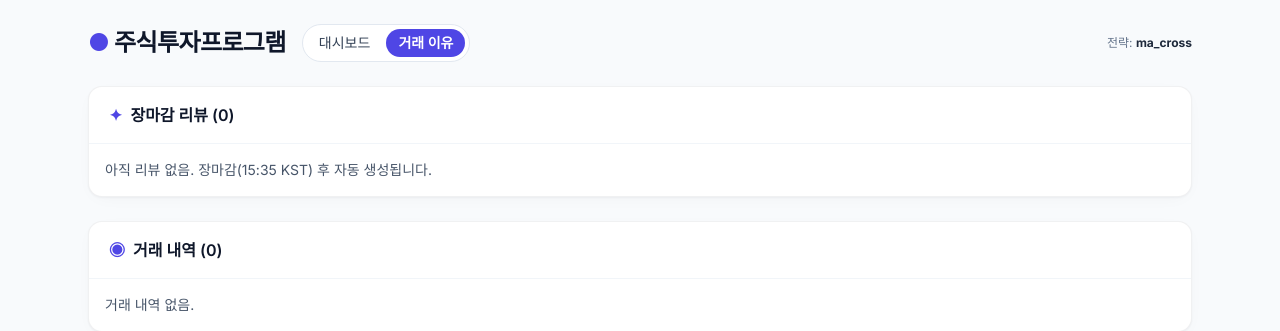
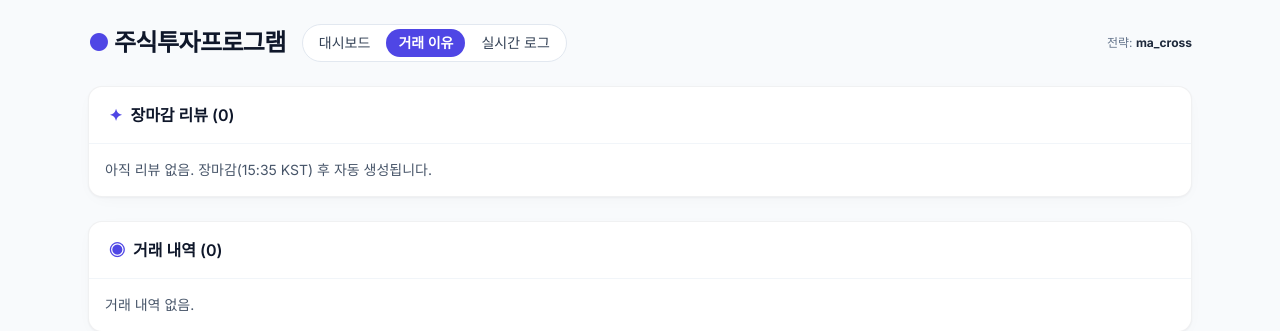
Before and after one commit to inwhan987/-, a FastAPI app: page /reasons in a window 1280 px wide. Shown: the top 331 px of the page. Run offline with FastAPI, Linux system fonts and the light colour scheme; some libraries are stand-ins or nearby versions.

Commit message:
거래이유 페이지 nav에 실시간 로그 탭 추가
Co-Authored-By: Claude Sonnet 4.6 <noreply@anthropic.com>

```diff
--- a/stock_bot/web/templates/reasons.html
+++ b/stock_bot/web/templates/reasons.html
@@ -43,6 +43,7 @@
       <nav class="text-sm flex items-center gap-1 bg-white rounded-full px-1 py-1 border border-slate-200">
         <a href="/" class="px-3 py-1 rounded-full text-slate-700 hover:bg-slate-100">대시보드</a>
         <a href="/reasons" class="px-3 py-1 rounded-full font-semibold bg-indigo-600 text-white">거래 이유</a>
+        <a href="/logs" class="px-3 py-1 rounded-full text-slate-700 hover:bg-slate-100">실시간 로그</a>
       </nav>
     </div>
     <span class="text-xs text-slate-500">전략: <b class="text-slate-800">{{ config.strategy }}</b></span>
```
